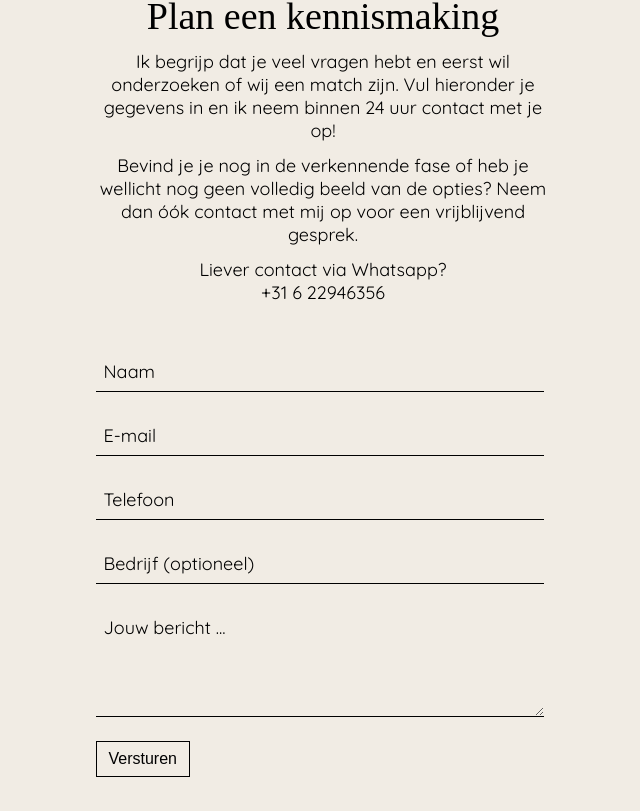
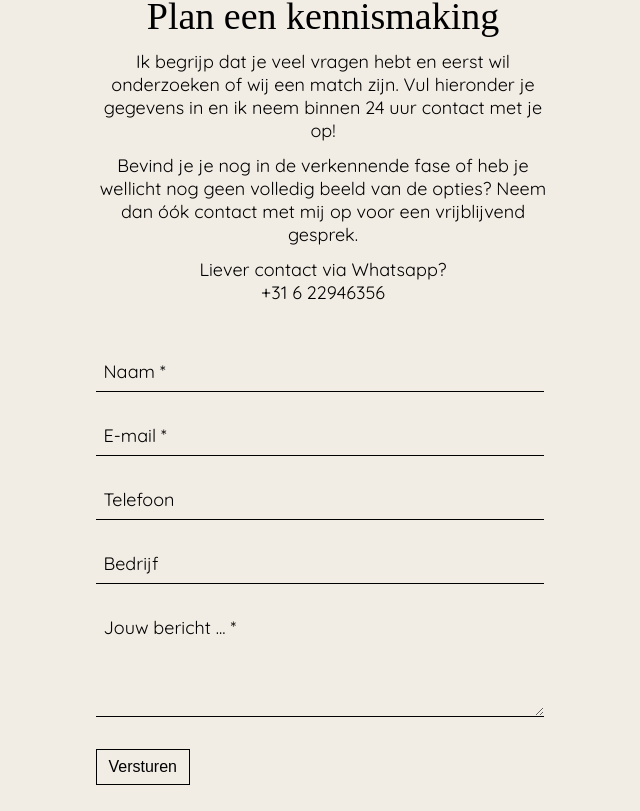
Before and after one commit to dannyfrelink/portfolio-rani, a React (Create React App) app: page / in a window 1280 px wide. Shown: the part 5470-6281 px from the top of the page, without its empty margins (317-957 px from the left). Built offline with nearby package versions, Linux system fonts and the light colour scheme; a web font is replaced by a local one.

Commit message:
feat: trying to send contact form via email

```diff
--- a/package.json
+++ b/package.json
@@ -3,10 +3,12 @@
 	"version": "0.1.0",
 	"private": true,
 	"dependencies": {
+		"@emailjs/browser": "^4.1.0",
 		"@emotion/react": "^11.11.3",
 		"@emotion/styled": "^11.11.0",
 		"@mui/icons-material": "^5.15.7",
 		"@mui/material": "^5.15.7",
+		"dotenv-webpack": "^8.0.1",
 		"react": "^18.2.0",
 		"react-dom": "^18.2.0",
 		"react-scripts": "5.0.1",
--- a/src/App.css
+++ b/src/App.css
@@ -425,3 +425,7 @@ main #contact section form input::placeholder,
 main #contact section form textarea::placeholder {
 	color: black;
 }
+
+main #contact section form button {
+	margin-top: 0.5rem;
+}
--- a/src/App.js
+++ b/src/App.js
@@ -19,6 +19,7 @@ import {
 } from "./variables";
 import AboutImages from "./components/AboutImages";
 import ProcessItem from "./components/ProcessItem";
+import ContactForm from "./components/ContactForm";
 
 function App() {
 	const [navOpen, setNavOpen] = useState(false);
@@ -220,45 +221,7 @@ function App() {
 							<p>+31 6 22946356</p>
 						</article>
 
-						<form>
-							<input
-								type="text"
-								name="name"
-								id="name"
-								placeholder="Naam"
-							/>
-
-							<input
-								type="email"
-								name="email"
-								id="email"
-								placeholder="E-mail"
-							/>
-
-							<input
-								type="tel"
-								name="phone"
-								id="phone"
-								placeholder="Telefoon"
-							/>
-
-							<input
-								type="text"
-								name="company"
-								id="company"
-								placeholder="Bedrijf (optioneel)"
-							/>
-
-							<textarea
-								name="message"
-								placeholder="Jouw bericht ..."
-								rows={4}
-							/>
-
-							<button className="button" type="submit">
-								Versturen
-							</button>
-						</form>
+						<ContactForm />
 					</section>
 				</Element>
 			</main>
--- /dev/null
+++ b/src/components/ContactForm.js
@@ -0,0 +1,78 @@
+import { useRef } from "react";
+import emailjs from "@emailjs/browser";
+
+const ContactForm = () => {
+	const formRef = useRef();
+
+	const handleFormSubmit = (e) => {
+		e.preventDefault();
+
+		console.log(process.env);
+
+		emailjs
+			.sendForm(
+				process.env.CONTACT_SERVICE_ID,
+				process.env.CONTACT_TEMPLATE_ID,
+				e.target,
+				{
+					publicKey: process.env.CONTACT_PUBLIC_KEY,
+				}
+			)
+			.then(
+				() => {
+					console.log("SUCCESS!");
+				},
+				(error) => {
+					console.log("FAILED...", error.text);
+				}
+			);
+	};
+
+	return (
+		<form ref={formRef} onSubmit={handleFormSubmit}>
+			<input
+				type="text"
+				name="name"
+				id="name"
+				placeholder="Naam *"
+				required
+			/>
+
+			<input
+				type="email"
+				name="email"
+				id="email"
+				placeholder="E-mail *"
+				required
+			/>
+
+			<input
+				type="tel"
+				name="phone"
+				id="phone"
+				placeholder="Telefoon"
+				required
+			/>
+
+			<input
+				type="text"
+				name="company"
+				id="company"
+				placeholder="Bedrijf"
+			/>
+
+			<textarea
+				name="message"
+				placeholder="Jouw bericht ... *"
+				rows={4}
+				required
+			/>
+
+			<button className="button" type="submit">
+				Versturen
+			</button>
+		</form>
+	);
+};
+
+export default ContactForm;
```
